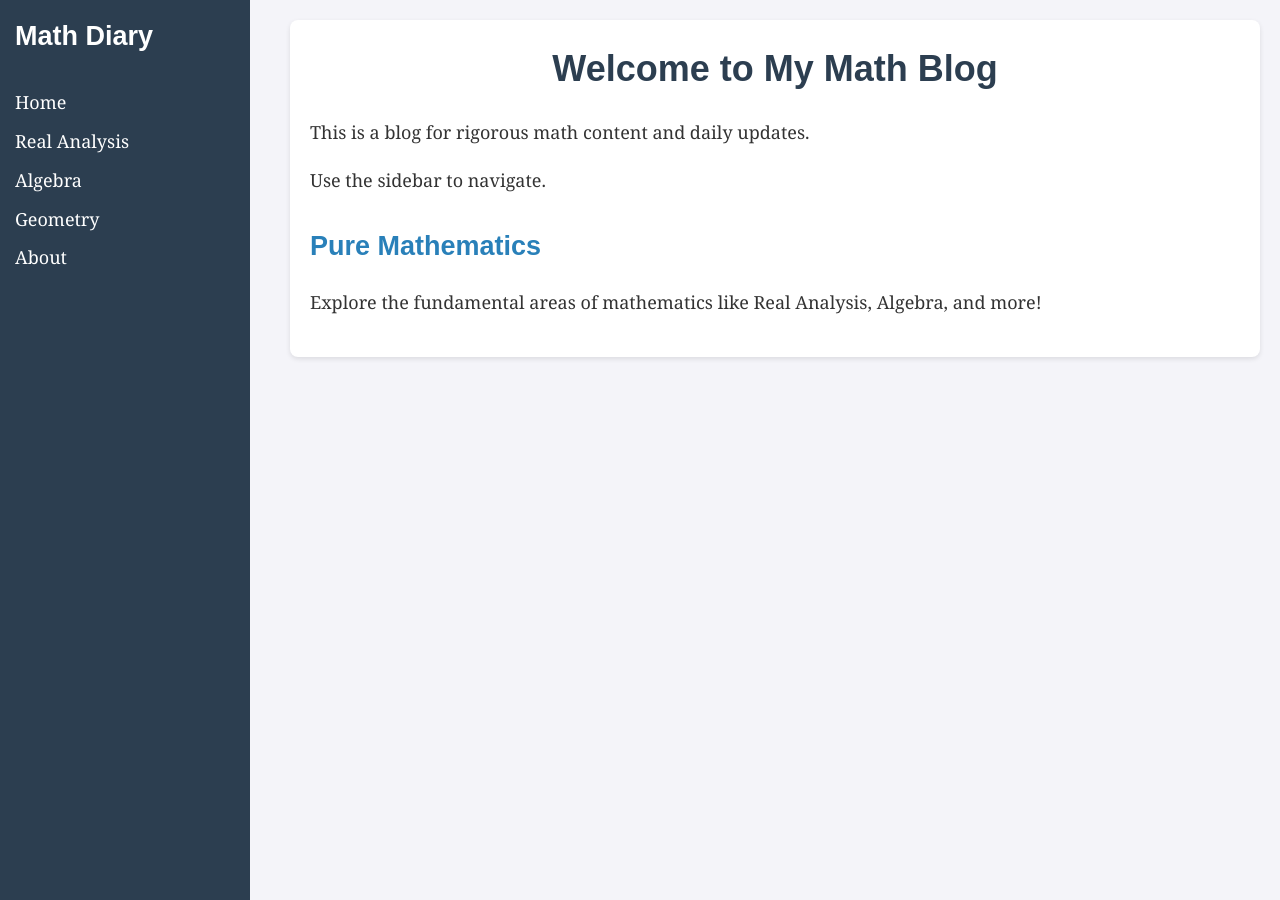
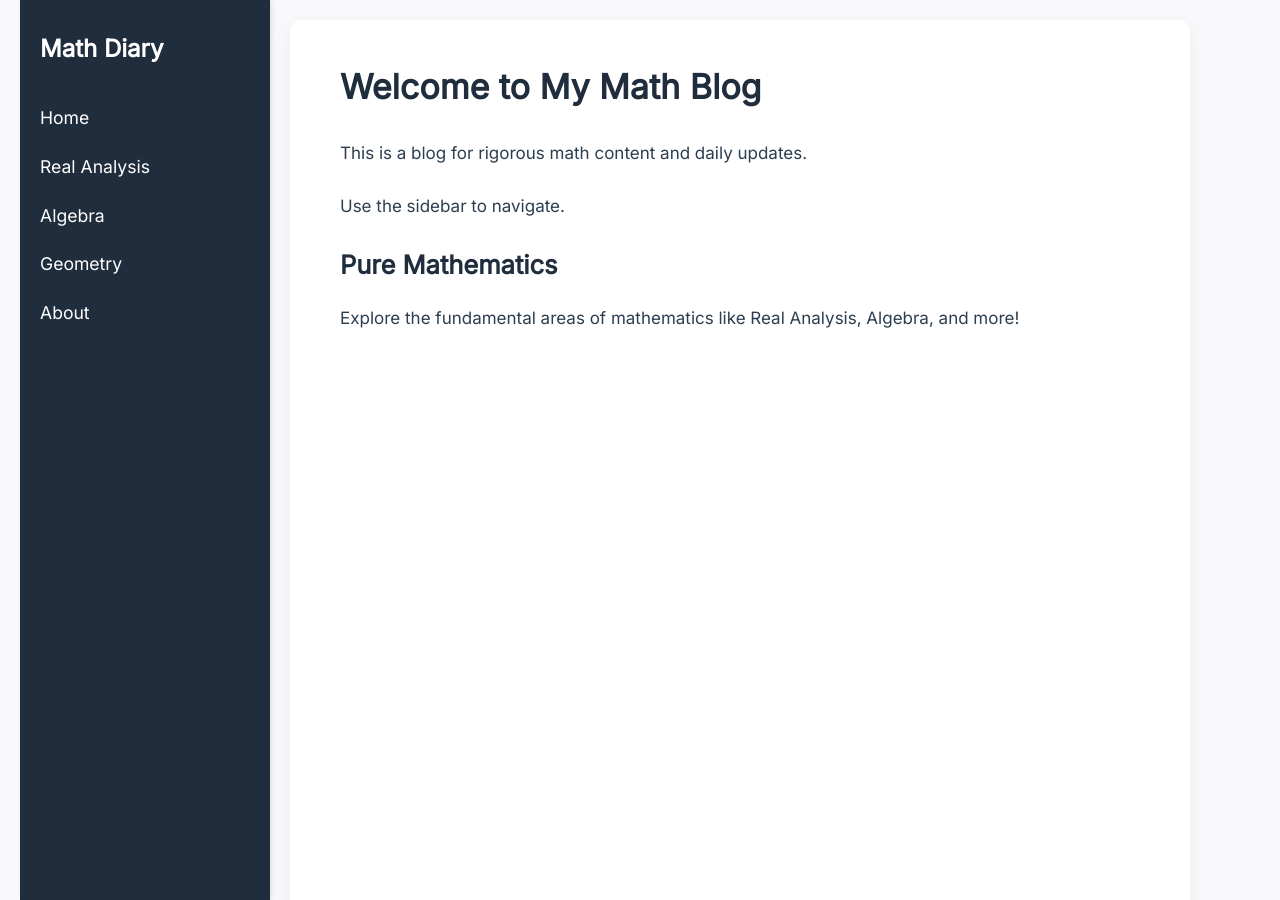
Before and after one commit to GitDisciplined/GitDisciplined.github.io, a Jekyll site: the page built from index.md, in a window 1280 px wide and 900 px high. Built offline with Jekyll 4.4.1, drawn with Linux system fonts in a browser that asks for light colours.

Commit message:
Update style.css

```diff
--- a/assets/css/style.css
+++ b/assets/css/style.css
@@ -1,111 +1,124 @@
-/* Reset some default styles for consistency */
+/* Reset */
 * {
   margin: 0;
   padding: 0;
   box-sizing: border-box;
 }
 
+/* Base styling */
 body {
-  font-family: 'Georgia', serif;
-  background-color: #f4f4f9;
-  color: #333;
+  font-family: 'Inter', sans-serif;
+  font-size: 17px;
+  background: #f9f9fc;
+  color: #2c3e50;
   line-height: 1.6;
-  font-size: 18px;
   padding: 20px;
 }
 
-h1, h2, h3, h4 {
-  font-family: 'Arial', sans-serif;
-  font-weight: bold;
+/* Layout container */
+.layout {
+  display: flex;
+  min-height: 100vh;
 }
 
-a {
-  text-decoration: none;
-  color: #3498db;
-}
-
-a:hover {
-  color: #2980b9;
-}
-
+/* Sidebar styling */
 .sidebar {
-  background-color: #2c3e50;
+  background-color: #1f2d3d;
   color: white;
-  padding: 15px;
   width: 250px;
+  padding: 30px 20px;
   position: fixed;
-  height: 100%;
   top: 0;
-  left: 0;
+  bottom: 0;
+  overflow-y: auto;
+  box-shadow: 2px 0 5px rgba(0,0,0,0.1);
 }
 
 .sidebar h2 {
-  font-family: 'Arial', sans-serif;
-  margin-bottom: 30px;
+  font-weight: 700;
+  margin-bottom: 1.5em;
+  font-size: 1.5rem;
 }
 
-.sidebar ul {
-  list-style-type: none;
+.sidebar nav ul {
+  list-style: none;
 }
 
-.sidebar ul li {
-  margin: 10px 0;
+.sidebar nav ul li {
+  margin-bottom: 1.2em;
 }
 
-.sidebar ul li a {
+.sidebar nav ul li a {
   color: white;
-  font-size: 18px;
+  text-decoration: none;
+  font-size: 1.1rem;
+  transition: color 0.2s ease;
 }
 
-.sidebar ul li a:hover {
+.sidebar nav ul li a:hover {
   color: #f39c12;
 }
 
+/* Main content area */
 .content {
-  margin-left: 270px;
-  padding: 20px;
-  background-color: #ffffff;
-  border-radius: 8px;
-  box-shadow: 0 2px 5px rgba(0, 0, 0, 0.1);
+  margin-left: 270px; /* sidebar width + margin */
+  background: white;
+  padding: 40px 50px;
+  border-radius: 12px;
+  box-shadow: 0 4px 20px rgba(0,0,0,0.05);
+  max-width: 900px;
+  width: 100%;
 }
 
-.content h1 {
-  text-align: center;
-  color: #2c3e50;
+/* Headings */
+.content h1, .content h2, .content h3 {
+  color: #1f2d3d;
+  margin-bottom: 0.75em;
 }
 
-.content h2 {
-  margin-top: 30px;
-  color: #2980b9;
+/* Paragraphs */
+.content p {
+  margin-bottom: 1.5em;
 }
 
-.content p {
-  font-size: 18px;
-  margin: 20px 0;
-}
-
+/* Code and pre blocks */
 .content code {
-  background-color: #ecf0f1;
-  padding: 5px;
+  background: #ecf0f1;
+  padding: 3px 6px;
   border-radius: 5px;
+  font-family: 'Courier New', Courier, monospace;
 }
 
 .content pre {
-  background-color: #ecf0f1;
-  padding: 15px;
-  border-radius: 5px;
-  white-space: pre-wrap;
-  word-wrap: break-word;
+  background: #ecf0f1;
+  padding: 20px;
+  border-radius: 8px;
+  overflow-x: auto;
+  font-family: 'Courier New', Courier, monospace;
+  margin-bottom: 2em;
 }
 
-/* Add some responsiveness */
+/* MathJax adjustments */
+mjx-container {
+  font-size: 1.15em !important;
+  margin: 1.2em 0;
+}
+
+/* Responsive adjustments */
 @media (max-width: 768px) {
   .sidebar {
+    position: relative;
     width: 100%;
-    position: relative;
+    height: auto;
+    box-shadow: none;
   }
 
   .content {
     margin-left: 0;
+    padding: 20px;
+  }
+
+  .layout {
+    flex-direction: column;
   }
 }
```
